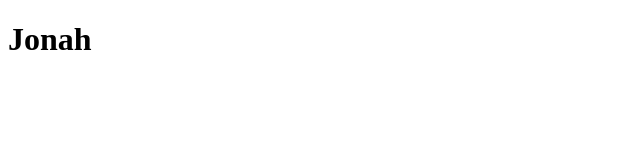
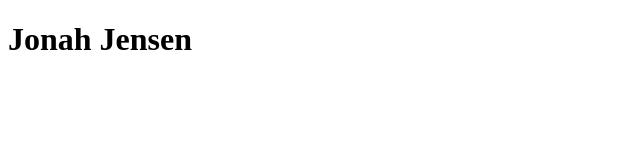
Before and after one commit to KayronTheDragon/GitHub_Demo, a plain HTML site: page index.html in a window 1280 px wide. Shown: the whole page, without its empty margins (0-640 px from the left). Drawn offline with Linux system fonts and the light colour scheme.

Commit message:
updated index.html file with last name

```diff
--- a/index.html
+++ b/index.html
@@ -7,6 +7,6 @@
     <title>Document</title>
 </head>
 <body>
-    <h1>Jonah</h1>
+    <h1>Jonah Jensen</h1>
 </body>
 </html>
```
